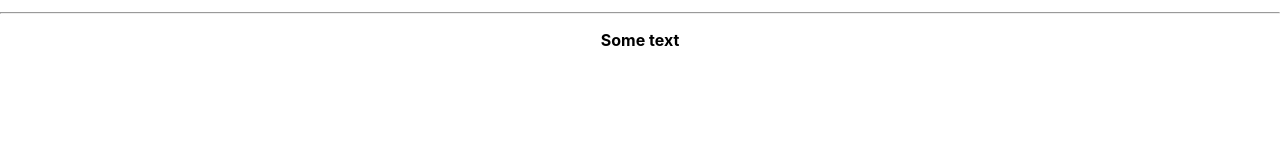
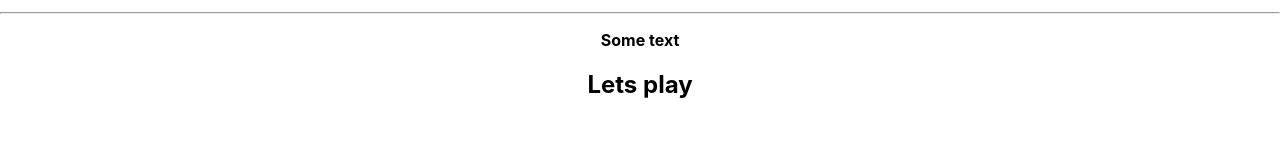
Before and after one commit to Nikac/react-kraken, a React (Create React App) app: page / in a window 1280 px wide. Shown: the part 144-300 px from the top of the page. Built offline with nearby package versions, Linux system fonts and the light colour scheme.

Commit message:
add h2 heading

```diff
--- a/src/App.js
+++ b/src/App.js
@@ -11,6 +11,7 @@ function App() {
       <p>
         <strong>Some text</strong>
       </p>
+      <h2>Lets play</h2>
     </div>
   );
 }
```
